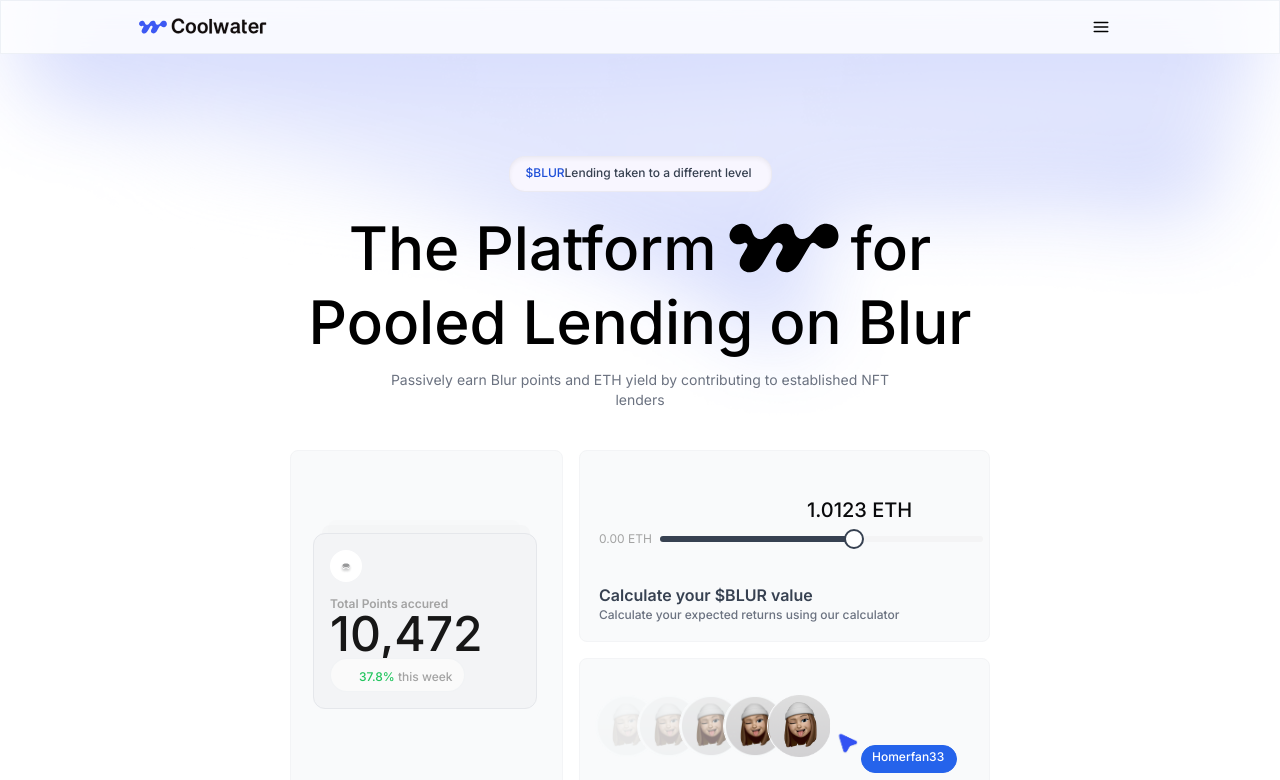
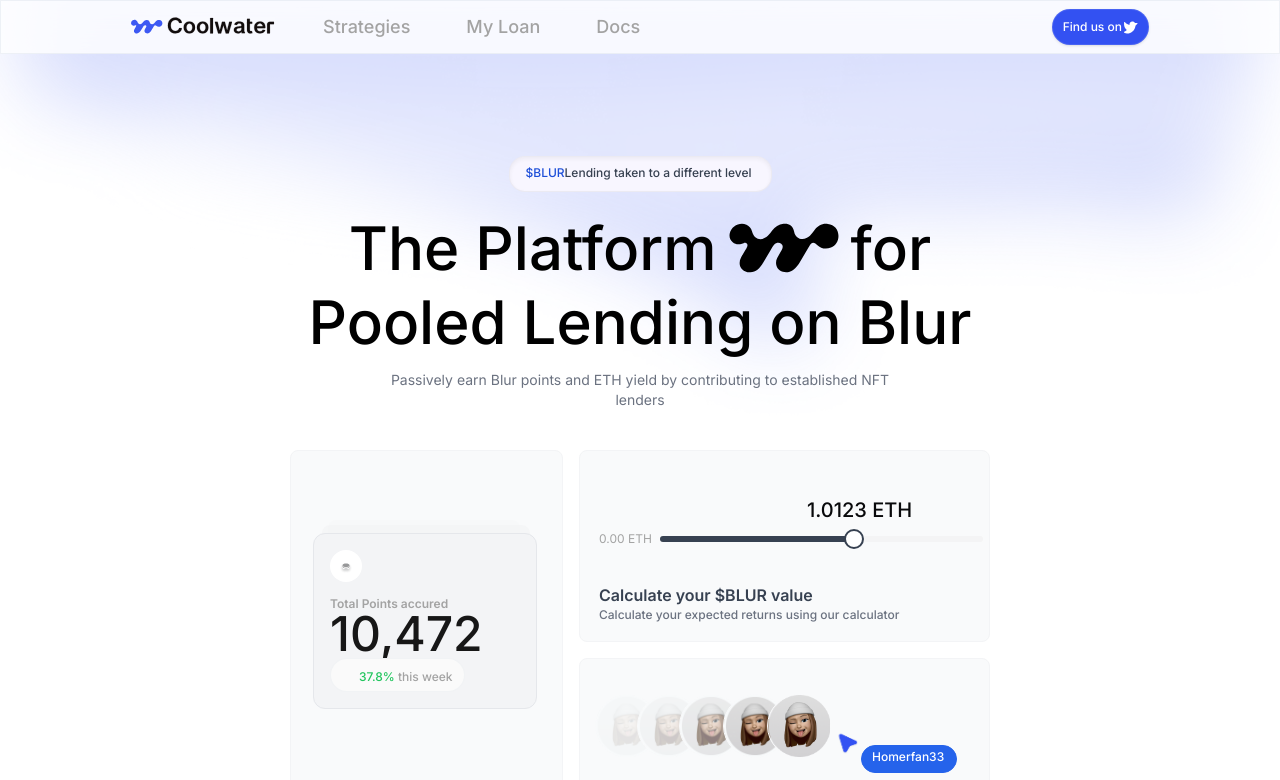
Before and after one commit to chain-labs/coolwaterlandingpage, a Next.js app: page / in a window 1280 px wide. Shown: the top 780 px of the page. Built offline with nearby package versions, Linux system fonts and the light colour scheme.

Commit message:
Update index.tsx

```diff
--- a/src/components/Responsive/index.tsx
+++ b/src/components/Responsive/index.tsx
@@ -24,7 +24,12 @@
 					alt="image"
 				/>
 			</div>
-			<NavbarMobile />
+			<div className="invisible md:visible hidden md:flex">
+				<Navbar />
+			</div>
+			<div className="visible flex md:invisible md:hidden">
+				<NavbarMobile />
+			</div>
 			<BlurboxComp />
 			<TextComponent />
 			<div className="flex lg:flex-row items-center justify-center relative top-[160px] gap-4 flex-col-reverse">
```
